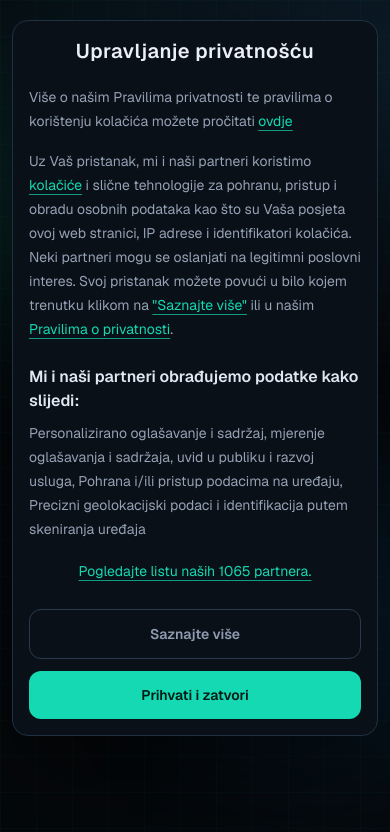
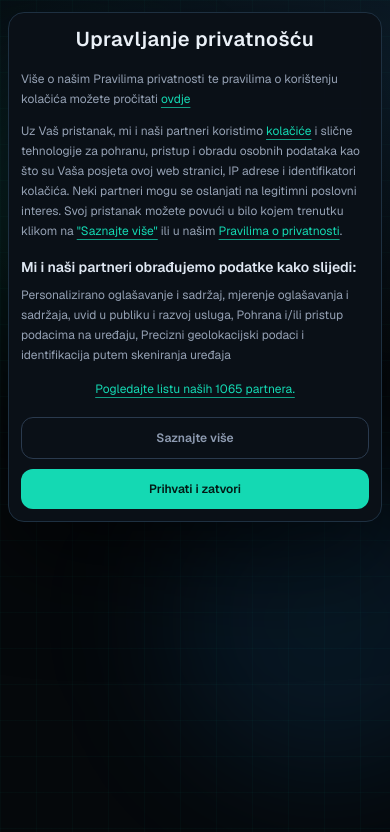
Before and after one commit to rsoboscan23/PrivaSee, a React (Vite) app in the folder privasee/: page / in a window 390 px wide. Shown: the top 832 px of the page. Built offline with nearby package versions, Linux system fonts and the light colour scheme.

Commit message:
promjene za mobile

```diff
--- a/privasee/src/components/CookieBanner.tsx
+++ b/privasee/src/components/CookieBanner.tsx
@@ -137,25 +137,25 @@ export default function CookieBanner({ onAccept }: Props) {
   }
 
   return (
-    <div className="fixed inset-0 z-40 overflow-y-auto bg-transparent p-3 sm:flex sm:items-center sm:justify-center sm:p-6">
-      <div className="my-2 w-full max-w-3xl rounded-2xl border border-[#1e3041] bg-[#0b1118]/98 p-4 text-[#eaf0f7] shadow-[0_40px_100px_rgba(0,0,0,0.55)] sm:my-8 sm:p-8">
+    <div className="fixed inset-0 z-40 overflow-y-auto bg-transparent p-2 sm:flex sm:items-center sm:justify-center sm:p-6">
+      <div className="my-1 w-full max-w-3xl rounded-2xl border border-[#1e3041] bg-[#0b1118]/98 p-3 text-[#eaf0f7] shadow-[0_40px_100px_rgba(0,0,0,0.55)] sm:my-8 sm:p-8">
         <div>
           {view === 'summary' ? (
             <>
-              <div className="mb-5 flex items-center justify-center gap-2 sm:mb-6">
+              <div className="mb-4 flex items-center justify-center gap-2 sm:mb-6">
                 <h2 className="font-display text-xl font-semibold tracking-wide text-[#eaf0f7] sm:text-3xl">
                   Upravljanje privatnošću
                 </h2>
               </div>
 
-              <p className="text-sm leading-6 text-[#95a1b4] sm:text-base">
+              <p className="text-xs leading-5 text-[#95a1b4] sm:text-base sm:leading-6">
                 Više o našim Pravilima privatnosti te pravilima o korištenju kolačića možete pročitati{' '}
                 <button className="text-[#14d9b3] underline decoration-[#14d9b3]/70 underline-offset-4 hover:text-[#6cf2d8]">
                   ovdje
                 </button>
               </p>
 
-              <p className="mt-4 text-sm leading-6 text-[#95a1b4] sm:text-base">
+              <p className="mt-3 text-xs leading-5 text-[#95a1b4] sm:mt-4 sm:text-base sm:leading-6">
                 Uz Vaš pristanak, mi i naši partneri koristimo{' '}
                 <button className="text-[#14d9b3] underline decoration-[#14d9b3]/70 underline-offset-4 hover:text-[#6cf2d8]">
                   kolačiće
@@ -171,29 +171,29 @@ export default function CookieBanner({ onAccept }: Props) {
                 .
               </p>
 
-              <p className="mt-6 text-base font-semibold text-[#dfe7f2] sm:text-lg">
+              <p className="mt-4 text-sm font-semibold text-[#dfe7f2] sm:mt-6 sm:text-lg">
                 Mi i naši partneri obrađujemo podatke kako slijedi:
               </p>
-              <p className="mt-2 text-sm leading-6 text-[#95a1b4] sm:text-base">
+              <p className="mt-2 text-xs leading-5 text-[#95a1b4] sm:text-base sm:leading-6">
                 Personalizirano oglašavanje i sadržaj, mjerenje oglašavanja i sadržaja, uvid u publiku i razvoj usluga, Pohrana i/ili pristup podacima na uređaju, Precizni geolokacijski podaci i identifikacija putem skeniranja uređaja
               </p>
 
-              <p className="mt-5 text-center text-sm text-[#14d9b3] sm:text-base">
+              <p className="mt-4 text-center text-xs text-[#14d9b3] sm:mt-5 sm:text-base">
                 <button className="underline decoration-[#14d9b3]/70 underline-offset-4 hover:text-[#6cf2d8]">
                   Pogledajte listu naših 1065 partnera.
                 </button>
               </p>
 
-              <div className="mt-7 flex flex-col gap-3 sm:mt-8 sm:flex-row sm:justify-center">
+              <div className="mt-5 flex flex-col gap-2.5 sm:mt-8 sm:flex-row sm:justify-center sm:gap-3">
                 <button
                   onClick={openDetails}
-                  className="w-full rounded-xl border border-[#2a3a4e] px-6 py-3.5 text-sm font-semibold text-[#8e9bb1] transition hover:border-[#3d526b] hover:text-[#a7b4c8] sm:w-auto sm:min-w-[240px]"
+                  className="w-full rounded-xl border border-[#2a3a4e] px-5 py-3 text-xs font-semibold text-[#8e9bb1] transition hover:border-[#3d526b] hover:text-[#a7b4c8] sm:w-auto sm:min-w-[240px] sm:px-6 sm:py-3.5 sm:text-sm"
                 >
                   Saznajte više
                 </button>
                 <button
                   onClick={handleAcceptAll}
-                  className="w-full rounded-xl bg-[#14d9b3] px-7 py-3.5 text-sm font-semibold text-[#031914] transition hover:bg-[#26e9c3] sm:w-auto sm:min-w-[240px]"
+                  className="w-full rounded-xl bg-[#14d9b3] px-6 py-3 text-xs font-semibold text-[#031914] transition hover:bg-[#26e9c3] sm:w-auto sm:min-w-[240px] sm:px-7 sm:py-3.5 sm:text-sm"
                 >
                   Prihvati i zatvori
                 </button>
@@ -241,12 +241,6 @@ export default function CookieBanner({ onAccept }: Props) {
 
               <div className="mt-4 flex flex-col gap-3 sm:mt-6 sm:flex-row sm:justify-end">
                 <button
-                  onClick={handleNecessaryOnly}
-                  className="w-full rounded-xl border border-[#2a3a4e] px-6 py-3.5 text-sm font-semibold text-[#8e9bb1] transition hover:border-[#3d526b] hover:text-[#a7b4c8] sm:w-auto sm:min-w-[180px]"
-                >
-                  Ne slažem se
-                </button>
-                <button
                   onClick={handleDetailedSave}
                   className="w-full rounded-xl bg-[#14d9b3] px-7 py-3.5 text-sm font-semibold text-[#031914] transition hover:bg-[#26e9c3] sm:w-auto sm:min-w-[180px]"
                 >
--- a/privasee/src/components/Results.tsx
+++ b/privasee/src/components/Results.tsx
@@ -5,8 +5,6 @@ import {
   Carousel,
   CarouselContent,
   CarouselItem,
-  CarouselNext,
-  CarouselPrevious,
   type CarouselApi,
 } from './ui/carousel'
 
@@ -215,13 +213,9 @@ export default function Results({ consents, userData, score, onRestart }: Props)
             />
           </div>
 
-          <div className="mt-4 flex flex-col gap-2 sm:mt-6 sm:flex-row sm:items-center sm:justify-between sm:gap-3">
-            <CarouselPrevious className="w-full sm:w-auto">← Prethodno</CarouselPrevious>
-            <p className="text-center text-xs font-medium text-[#9eb4cf] sm:text-sm">
-              <span className="inline-block animate-pulse text-[#14d9b3]">⟶</span> Povuci udesno i otkrij što si još podijelio
-            </p>
-            <CarouselNext className="w-full sm:w-auto">Sljedeće →</CarouselNext>
-          </div>
+          <p className="mt-4 text-center text-xs font-medium text-[#9eb4cf] sm:mt-6 sm:text-sm">
+            <span className="inline-block animate-pulse text-[#14d9b3]">⟶</span> Povuci udesno i otkrij što si još podijelio
+          </p>
         </Carousel>
 
         <button
```
